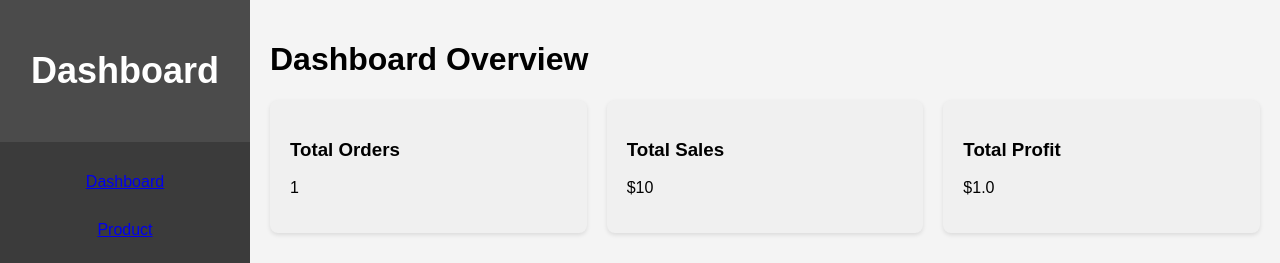
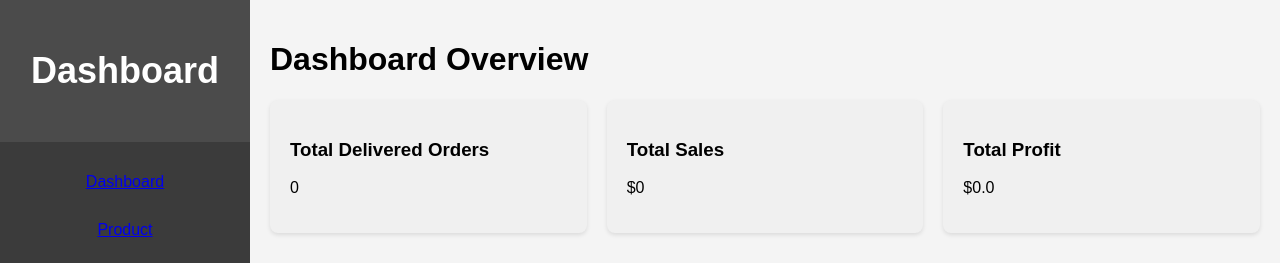
Before and after one commit to DatDangg/final_python, a Django app: page /dashboard/ in a window 1280 px wide. Shown: the top 263 px of the page. Run offline with Django 5.2, Linux system fonts and the light colour scheme; tables that the repository leaves empty hold one stand-in row (values such as "Sample post").

Commit message:
update dashboard

```diff
--- a/backend/api/templates/dashboard_overview.html
+++ b/backend/api/templates/dashboard_overview.html
@@ -4,9 +4,10 @@
 
 {% block content %}
 <h1>Dashboard Overview</h1>
+
 <div class="dashboard-stats">
     <div class="stat-box">
-        <h3>Total Orders</h3>
+        <h3>Total Delivered Orders</h3>
         <p>{{ total_orders }}</p>
     </div>
     <div class="stat-box">
@@ -24,26 +25,33 @@
     <canvas id="salesChart"></canvas>
 </div>
 
+<!-- Nhúng dữ liệu sales_data vào một thẻ script ẩn -->
+{{ sales_data|json_script:"sales-data" }}
+
+<!-- Script để render biểu đồ -->
+<script src="https://cdn.jsdelivr.net/npm/chart.js"></script>  <!-- Thư viện Chart.js -->
 <script>
+    // Lấy dữ liệu từ thẻ script ẩn với ID 'sales-data'
     var salesData = JSON.parse(document.getElementById('sales-data').textContent);
 
+    // Khởi tạo biểu đồ
     var ctx = document.getElementById('salesChart').getContext('2d');
     var chart = new Chart(ctx, {
         type: 'bar',
         data: {
-            labels: salesData.map(data => new Date(data.month).toLocaleString('en-US', { month: 'long', year: 'numeric' })),
+            labels: salesData.map(data => new Date(data.month).toLocaleString('en-US', { month: 'long', year: 'numeric' })),  // Các tháng
             datasets: [{
                 label: 'Monthly Sales',
-                data: salesData.map(data => data.sales),
-                backgroundColor: 'rgba(75, 192, 192, 0.2)',
-                borderColor: 'rgba(75, 192, 192, 1)',
+                data: salesData.map(data => data.sales),  // Doanh thu theo từng tháng
+                backgroundColor: 'rgba(75, 192, 192, 0.2)',  // Màu nền của cột
+                borderColor: 'rgba(75, 192, 192, 1)',  // Màu viền của cột
                 borderWidth: 1
             }]
         },
         options: {
             scales: {
                 y: {
-                    beginAtZero: true
+                    beginAtZero: true  // Bắt đầu trục Y từ 0
                 }
             }
         }
--- a/backend/api/views.py
+++ b/backend/api/views.py
@@ -321,22 +321,29 @@ from .forms import ProductForm, ProductVariantForm  # Form cho sản phẩm và
 
 # View cho trang dashboard
 def dashboard_view(request):
-    total_orders = Order.objects.count()
-    total_sales = Order.objects.aggregate(total_sales=Sum('total_price'))['total_sales'] or 0
-    total_profit = total_sales * Decimal('0.1')
+    # Chỉ đếm các đơn hàng có trạng thái 'delivered'
+    total_orders = Order.objects.filter(status='delivered').count()
 
-    # Lấy dữ liệu doanh thu theo tháng
-    sales_data = (Order.objects.annotate(month=TruncMonth('order_time'))
-                  .values('month')
-                  .annotate(sales=Sum('total_price'))
-                  .order_by('month'))
+    # Chỉ tính tổng doanh thu từ các đơn hàng có trạng thái 'delivered'
+    total_sales = Order.objects.filter(status='delivered').aggregate(total_sales=Sum('total_price'))['total_sales'] or 0
+
+    # Tính lợi nhuận dựa trên tổng doanh thu (giả sử lợi nhuận là 10%)
+    total_profit = total_sales * Decimal('0.1')  # Lợi nhuận giả định 10% tổng doanh thu
+
+    # Lấy dữ liệu doanh thu theo tháng (chỉ đơn hàng 'delivered')
+    sales_data = (Order.objects.filter(status='delivered')
+                  .annotate(month=TruncMonth('order_time'))  # Lấy tháng từ ngày đặt hàng
+                  .values('month')  # Nhóm theo tháng
+                  .annotate(sales=Sum('total_price'))  # Tính tổng doanh thu cho từng tháng
+                  .order_by('month'))  # Sắp xếp theo tháng
 
     context = {
         'total_orders': total_orders,
         'total_sales': total_sales,
         'total_profit': total_profit,
-        'sales_data': sales_data,
+        'sales_data': list(sales_data),  # Chuyển sales_data thành danh sách để dùng trong template
     }
+
     return render(request, 'dashboard_overview.html', context)
 
 # View cho danh sách sản phẩm
```
